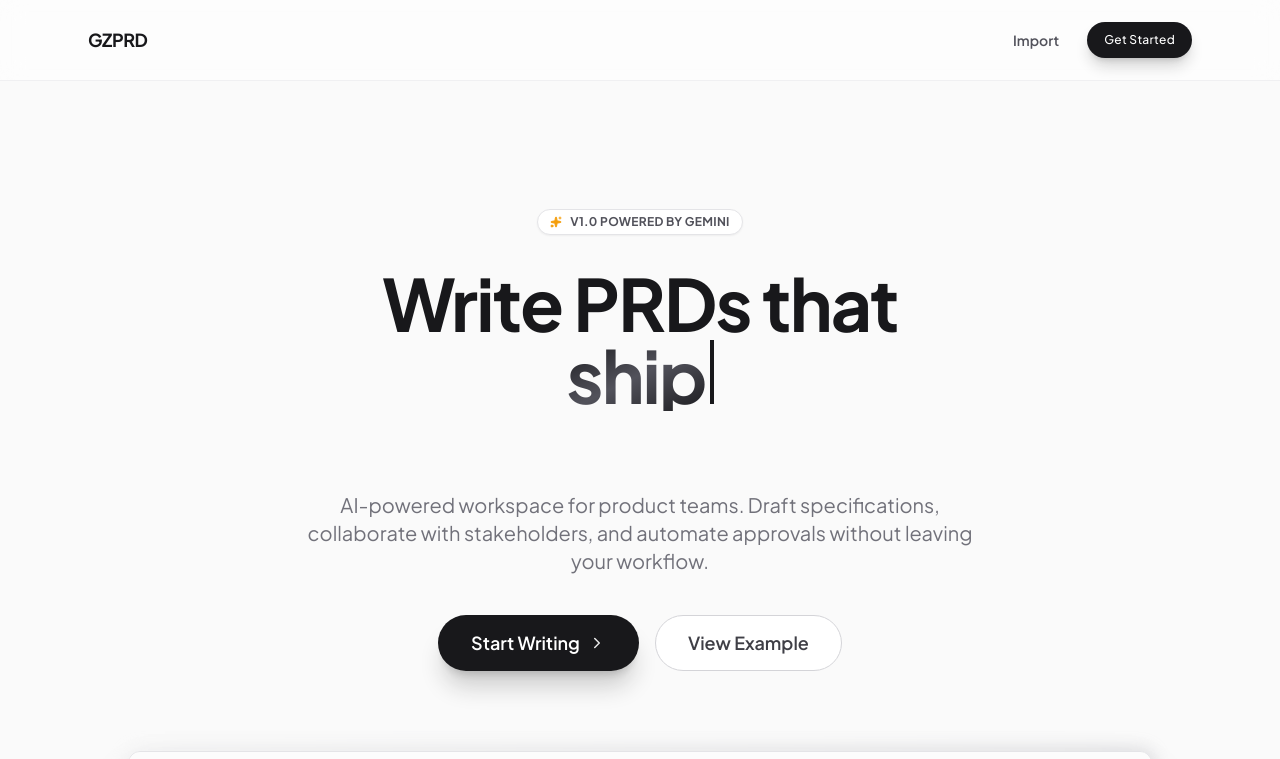
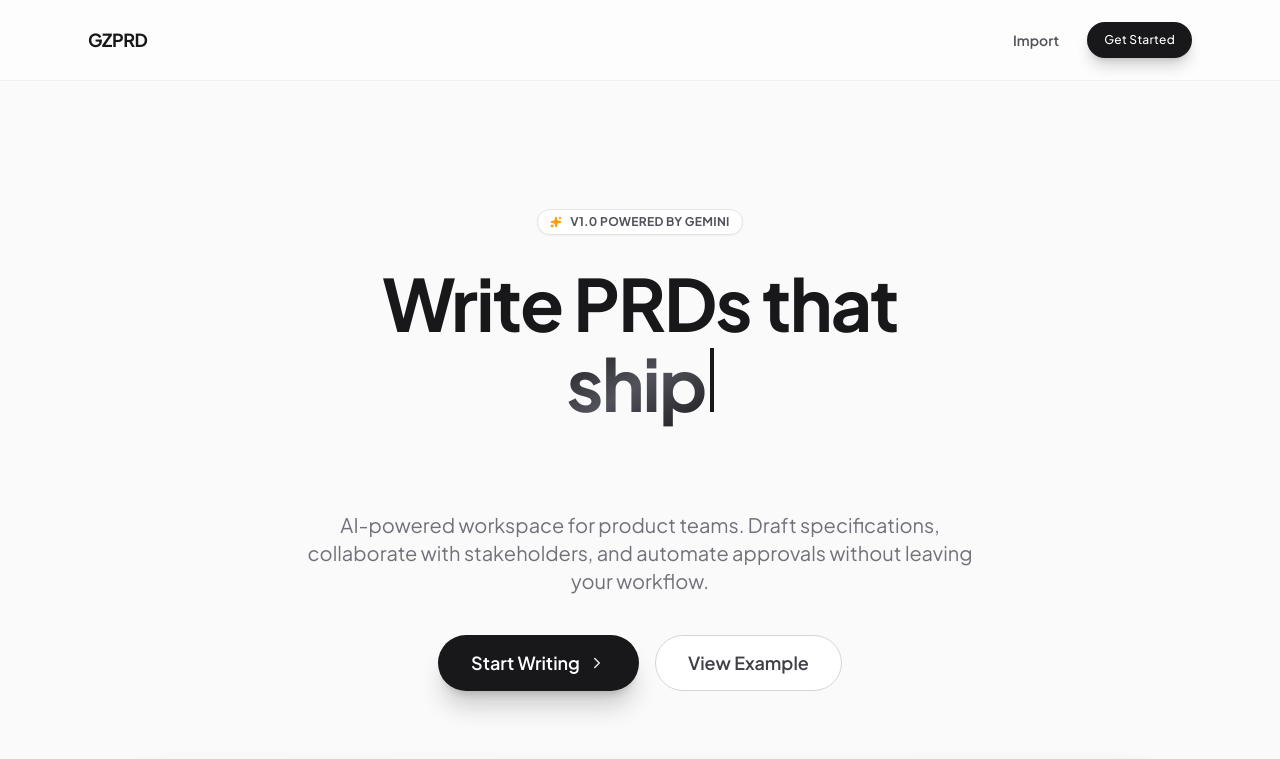
Before and after one commit to gzpdocs/gzprd, a React (Vite) app: page / in a window 1280 px wide. Shown: the top 759 px of the page. Built offline with nearby package versions, Linux system fonts and the light colour scheme; no server answers.

Commit message:
Updated LandingPage.tsx

```diff
--- a/components/LandingPage.tsx
+++ b/components/LandingPage.tsx
@@ -87,9 +87,9 @@ export const LandingPage: React.FC<LandingPageProps> = ({ onStart, onImport, onI
             </div>
 
             {/* Headline */}
-            <h1 className="text-5xl md:text-7xl font-extrabold tracking-tight text-zinc-900 dark:text-white leading-[1.3] mb-6 min-h-[160px] md:min-h-[200px] flex flex-col items-center justify-start">
+            <h1 className="text-5xl md:text-7xl font-extrabold tracking-tight text-zinc-900 dark:text-white leading-[1.4] mb-6 min-h-[180px] md:min-h-[220px] flex flex-col items-center justify-start pb-4">
               <span>Write PRDs that</span>
-              <span className="text-transparent bg-clip-text bg-gradient-to-br from-zinc-900 via-zinc-600 to-zinc-900 dark:from-white dark:via-zinc-400 dark:to-white animate-gradient inline-flex items-baseline">
+              <span className="text-transparent bg-clip-text bg-gradient-to-br from-zinc-900 via-zinc-600 to-zinc-900 dark:from-white dark:via-zinc-400 dark:to-white animate-gradient inline-flex items-baseline py-2">
                 {typewriterText}
                 <span className="inline-block w-1 h-12 md:h-16 bg-zinc-900 dark:bg-white ml-1 animate-pulse"></span>
               </span>
```
